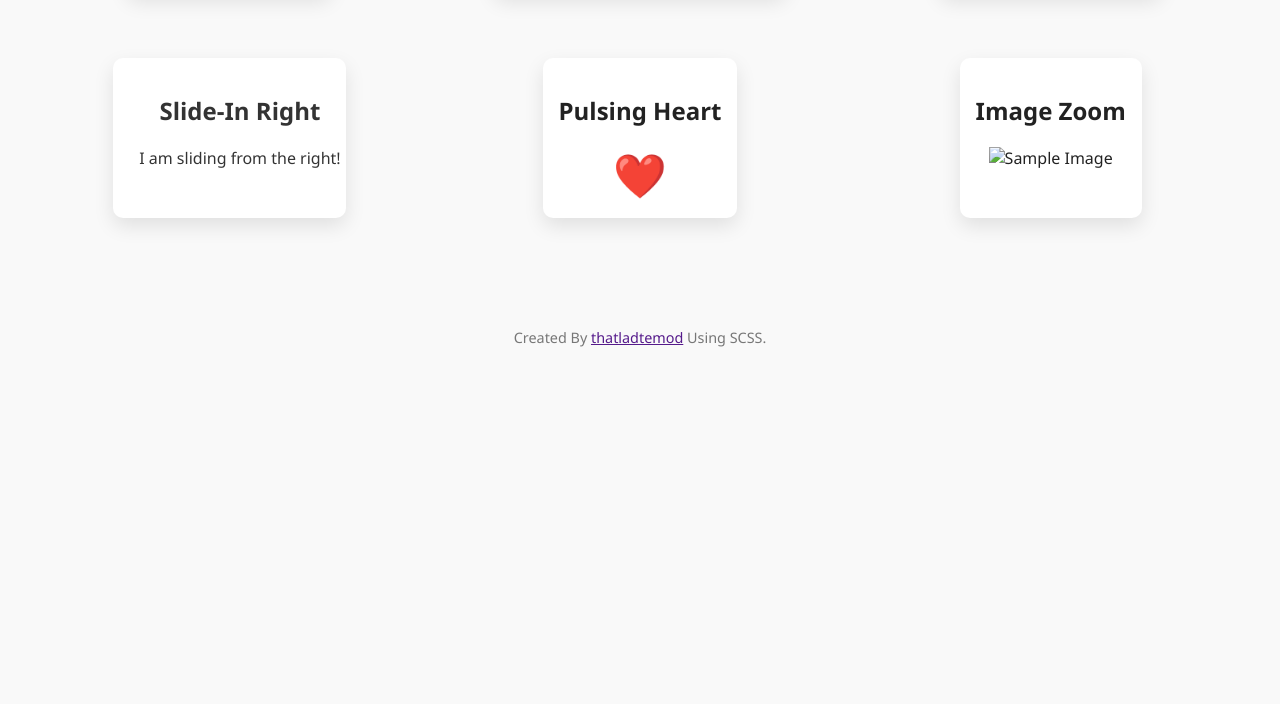
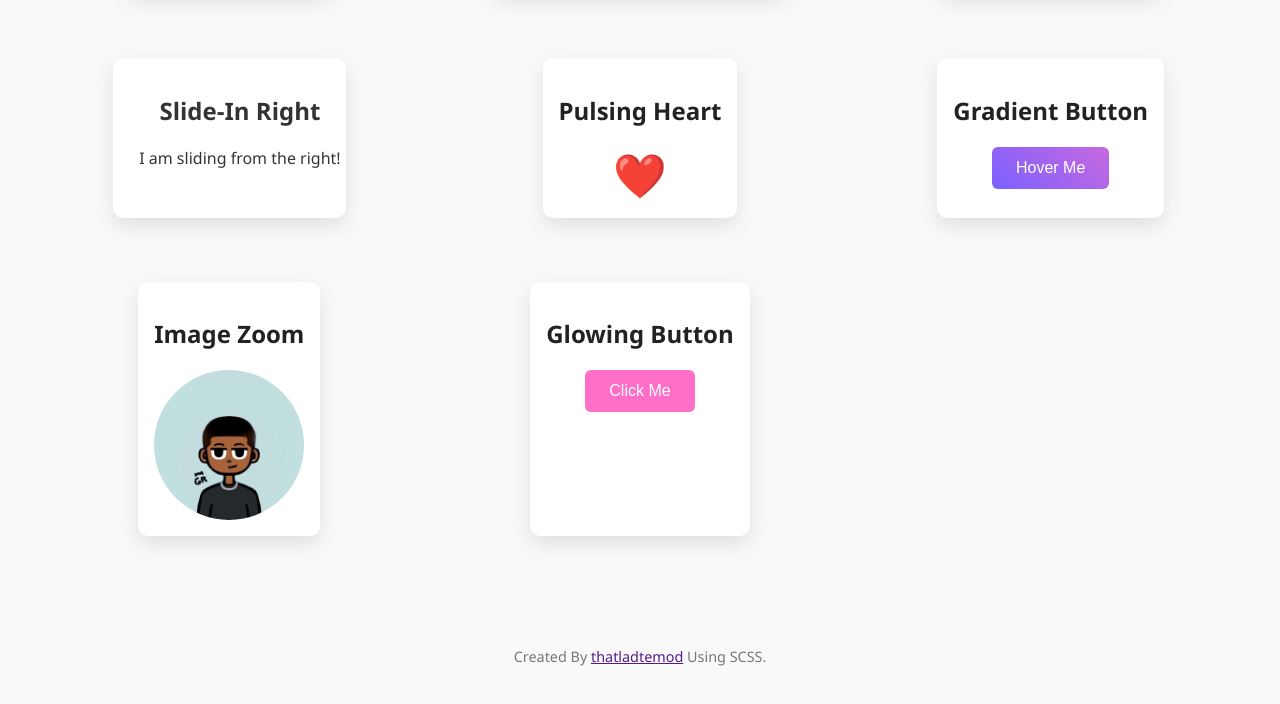
Before and after one commit to thatladtemod/SCSS-Animation-Showcase, a plain HTML site: page dist/index.html in a window 1280 px wide. Shown: the part 608-1312 px from the top of the page. Before the commit the page ends 1001 px from the top, so only its background shows below. Drawn offline with Linux system fonts and the light colour scheme.

Commit message:
New Commit
Assets Folder Added and Contained with a Sample Image.
More Animations/Transitions Added.

```diff
--- a/dist/index.html
+++ b/dist/index.html
@@ -58,11 +58,24 @@
       </section>
 
       <section class="card">
+        <h2>Gradient Button</h2>
+        <button class="btn-gradient">Hover Me</button>
+      </section>
+
+
+      <section class="card">
         <h2>Image Zoom</h2>
         <div class="img-zoom-wrapper">
-          <img src="" alt="Sample Image" />
+          <img src="/dist/assets/profile.jpg" alt="Sample Image" />
         </div>
       </section>
+
+      <section class="card">
+        <h2>Glowing Button</h2>
+        <button class="btn-glow">Click Me</button>
+      </section>
+
+
     </main>
 
     <footer>
--- a/scss/_components.scss
+++ b/scss/_components.scss
@@ -138,8 +138,11 @@ body {
 
     // === IMAGE ZOOM ===
     .img-zoom-wrapper {
+        width: 150px;
+        height: 150px;
+        text-align: center;
         overflow: hidden;
-        border-radius: 10px;
+        border-radius: 50%;
 
         img {
             width: 100%;
@@ -150,4 +153,37 @@ body {
             transform: scale(1.1);
         }
     }
+
+    // === GRADIENT SHIFT ===
+    .btn-gradient {
+        padding: 0.75rem 1.5rem;
+        font-size: 1rem;
+        color: white;
+        background: linear-gradient(45deg, $primary, $secondary);
+        border: none;
+        border-radius: 6px;
+        cursor: pointer;
+        background-size: 200%;
+        @include transition(background-position);
+
+        &:hover {
+            background-position: right center;
+        }
+    }
+
+    // === GLOW EFFECT ===
+    .btn-glow {
+        padding: 0.75rem 1.5rem;
+        background-color: $secondary;
+        color: white;
+        border: none;
+        border-radius: 6px;
+        font-size: 1rem;
+        cursor: pointer;
+        @include transition(box-shadow);
+
+        &:hover {
+            box-shadow: 0 0 12px $secondary, 0 0 24px lighten($secondary, 10%);
+        }
+    }
 }
```
Also changed, not shown: dist/assets/profile.jpg (added), dist/css/main.css, 1 other file.
